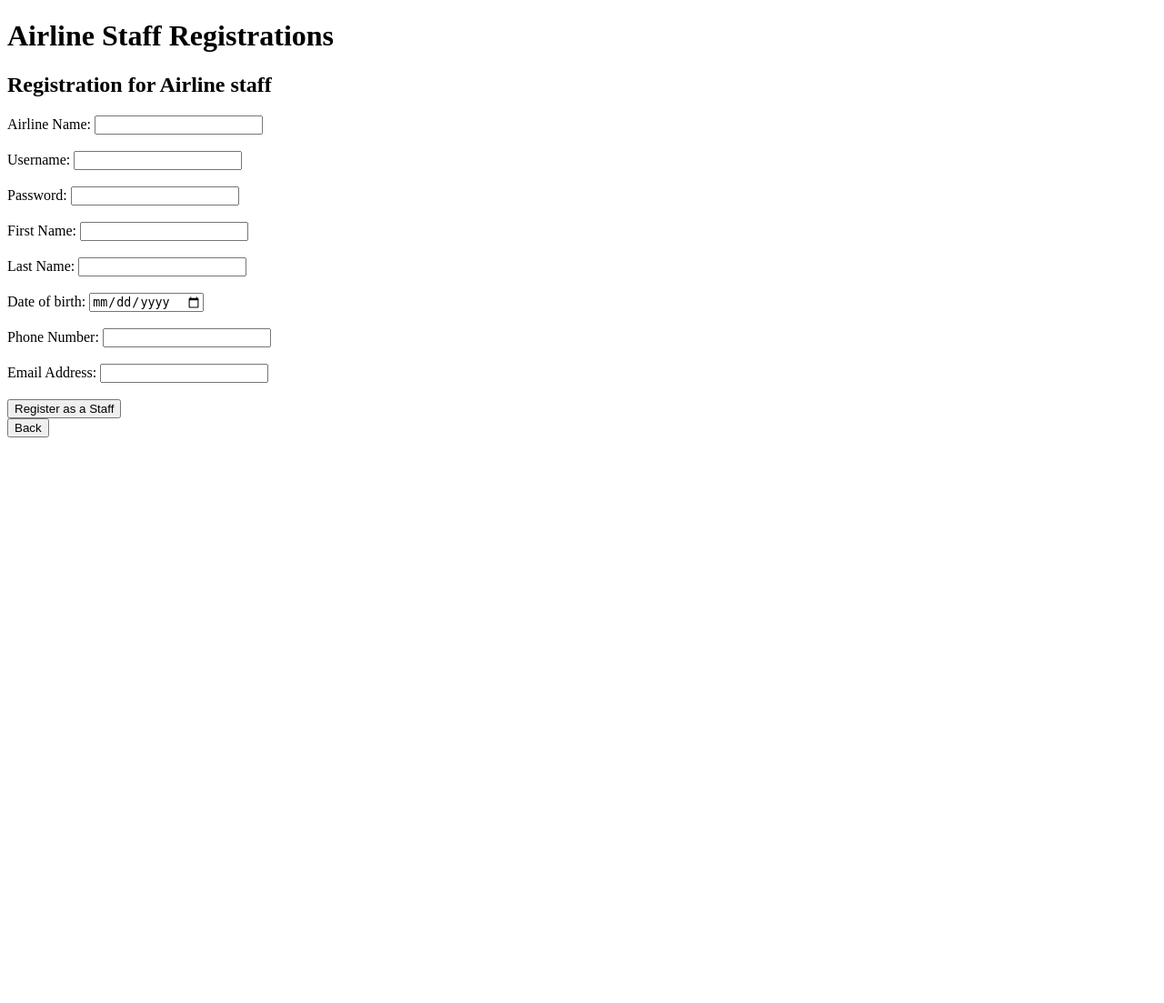
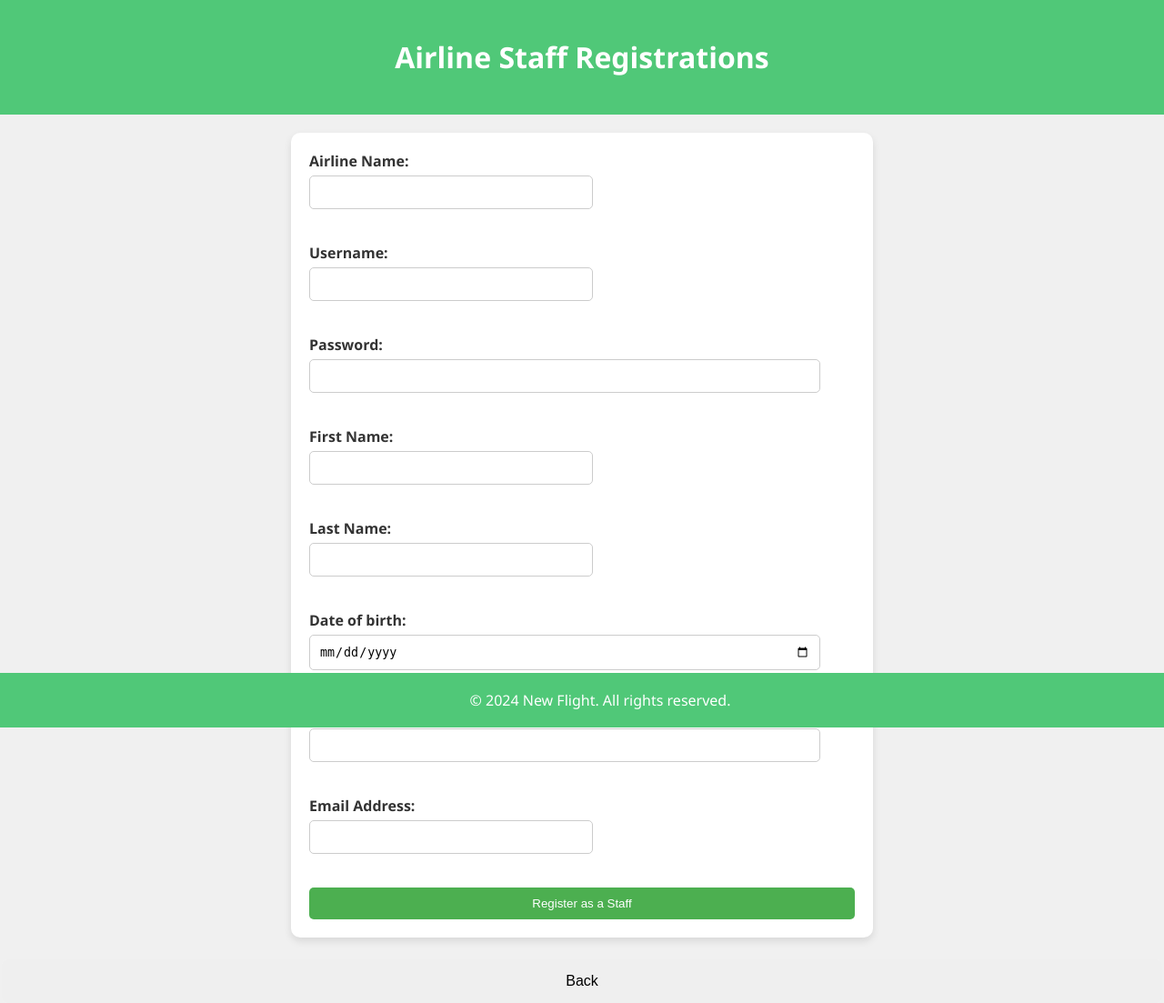
Before and after one commit to 3btesham/Airline-System-Website, a Flask app: page /registration_for_airline_staff.html in a window 1280 px wide. Shown: the whole page at 91% size. Before the commit the page ends 481 px from the top, so only its background shows below. Run offline with Flask 3, Linux system fonts and the light colour scheme.

Commit message:
Update registration_for_airline_staff_page.html

```diff
--- a/Templates/registration_for_airline_staff_page.html
+++ b/Templates/registration_for_airline_staff_page.html
@@ -4,11 +4,14 @@
         <meta charset="UTF-8">
         <meta name="viewport" content="width=device-width, initial-scale=1.0">
         <title>Flight Search and Status</title>
+        <link rel="stylesheet" href="registration_for_airline_staff.css">
+
     </head>
     <body>
+        <header>
         <h1> Airline Staff Registrations</h1>
+        </header>
         <section>
-            <h2> Registration for Airline staff</h2>
             <form action="registration_for_airline_staff_page.html" method="post">
                 <label for= "airline_name"> Airline Name: </label>
                 <input type="text" id="airline_name" name="airline_name" required maxlength="20" > <br><br>
@@ -45,4 +48,7 @@
             }
         </script>
     </body>
+    <footer>
+        <p>&copy; 2024 New Flight. All rights reserved.</p>
+    </footer>
 </html>
```
